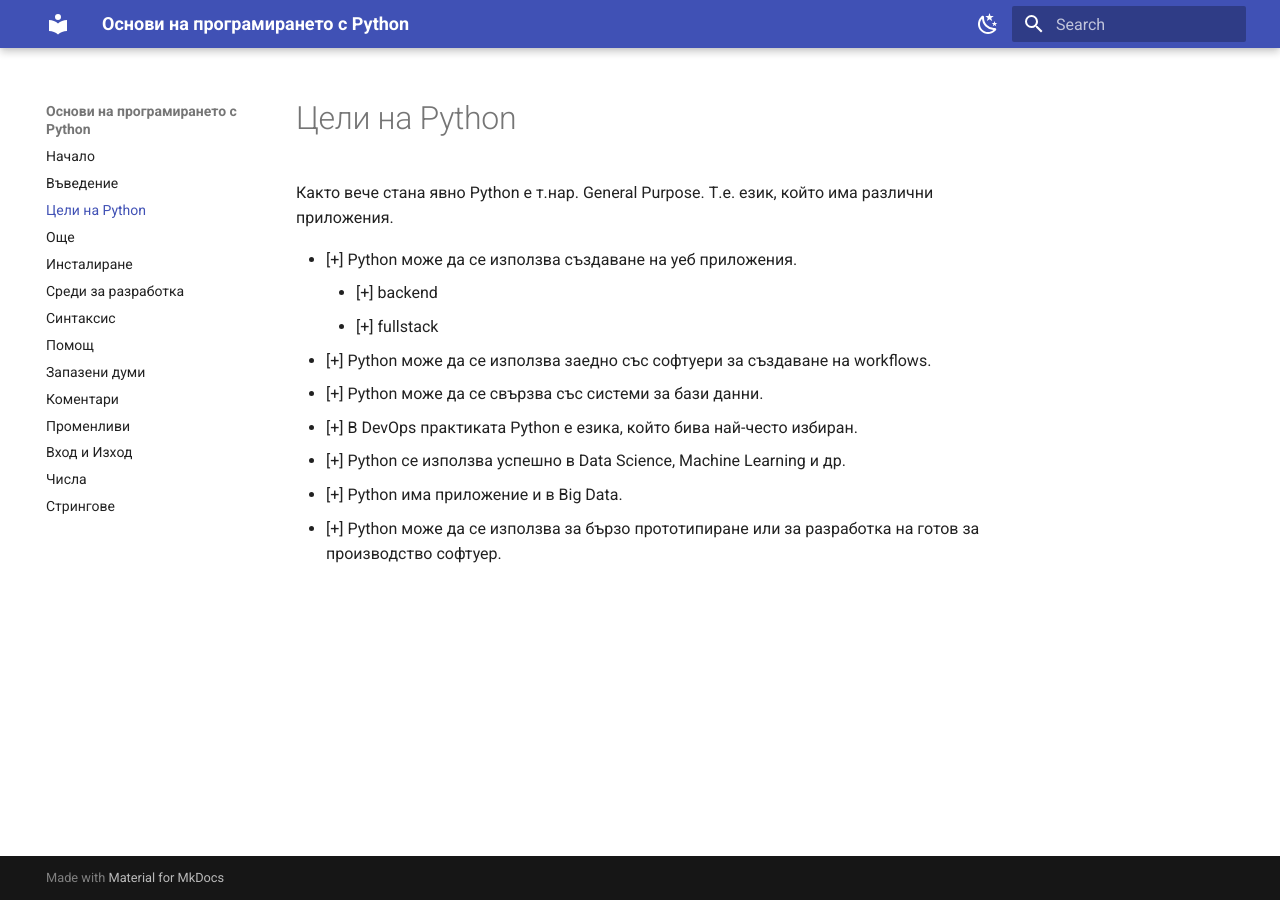
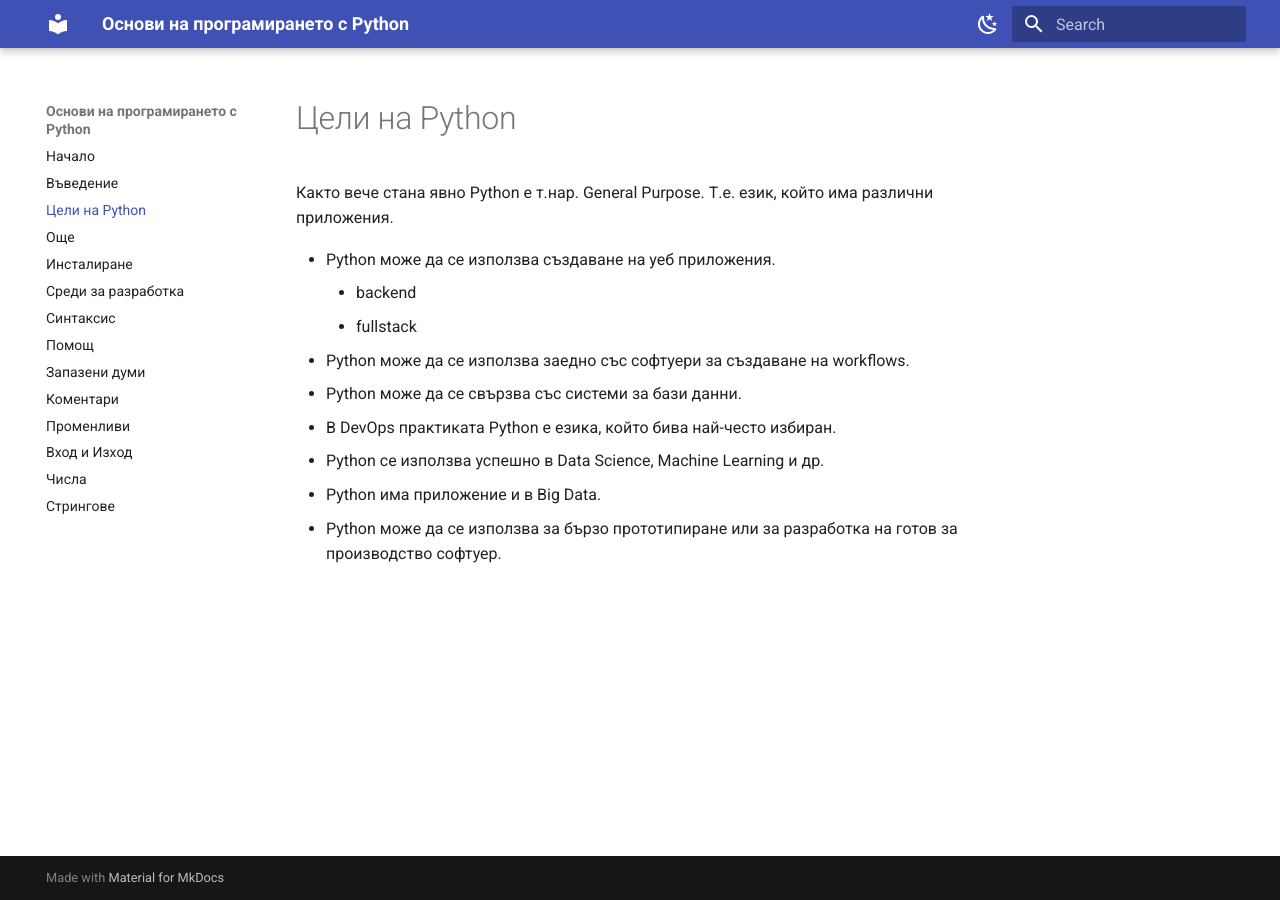
Before and after one commit to ivovivanov/ivovivanov.github.io, an MkDocs documentation site: the page built from docs/purpose.md, in a window 1280 px wide. Built offline with MkDocs 1.6.1 and Material for MkDocs 9.7.7, drawn with Linux system fonts in a browser that asks for light colours.

```diff
--- a/docs/purpose.md
+++ b/docs/purpose.md
@@ -1,13 +1,13 @@
 # Цели на Python
 Както вече стана явно Python e т.нар. General Purpose. Т.е. език, който има различни приложения.
 
- - [+] Python може да се използва създаване на уеб приложения.
-	 - [+] backend
-	 - [+] fullstack
- - [+] Python може да се използва заедно със софтуери за създаване на
+ - Python може да се използва създаване на уеб приложения.
+	 - backend
+	 - fullstack
+ - Python може да се използва заедно със софтуери за създаване на
    workflows.
- - [+] Python може да се свързва със системи за бази данни.
- - [+] В DevOps практиката Python е езика, който бива най-често избиран.
- - [+] Python се използва успешно в Data Science, Machine Learning и др.
- - [+] Python има приложение и в Big Data.
- - [+] Python може да се използва за бързо прототипиране или за разработка на готов за производство софтуер.
+ - Python може да се свързва със системи за бази данни.
+ - В DevOps практиката Python е езика, който бива най-често избиран.
+ - Python се използва успешно в Data Science, Machine Learning и др.
+ - Python има приложение и в Big Data.
+ - Python може да се използва за бързо прототипиране или за разработка на готов за производство софтуер.
```
